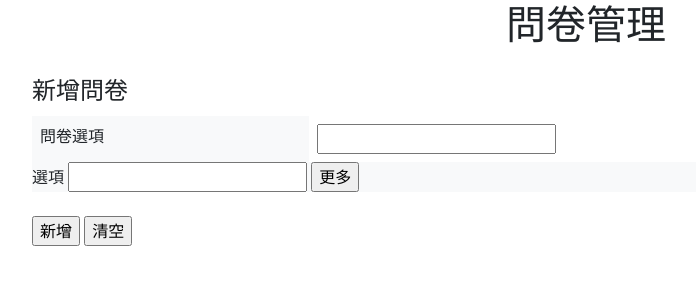
After one commit to Ethan2023go/PHP_-Class_Yi, a PHP site: page /Q2/admin.php in a window 1280 px wide. The commit adds this page. Shown: the top 300 px of the page, without its empty margins (54-750 px from the left). Run offline with PHP 8.4, Linux system fonts and the light colour scheme; some libraries are stand-ins or nearby versions.

Commit message:
完成Q1 上方顯示圖片置換 & Q2 新增問卷模板

```diff
--- a/Q1/edit_title.php
+++ b/Q1/edit_title.php
@@ -1,6 +1,6 @@
 <?php
 include_once "db.php";
-dd($_POST);
+// dd($_POST);
 foreach($_POST['id'] as $key => $id){
     if(isset($_POST['del']) && in_array($id,$_POST['del'])){
         $Title->del($id);
@@ -12,6 +12,6 @@ foreach($_POST['id'] as $key => $id){
     }
 }
 
-// header("location:index.php");
+header("location:index.php");
 
 ?>
--- a/Q1/index.php
+++ b/Q1/index.php
@@ -16,7 +16,11 @@
     </div>
 </div>
 <header class="container">
-<img src="" alt="">
+    <?php
+    $img=$Title->find(['sh'=>1]);
+    // dd($img);
+    ?>
+<img src="./img/<?=$img['img'];?>" alt="">
 </header>
 <main class="container">
 <h3 class="text-center">網站標題管理</h3>
--- /dev/null
+++ b/Q2/admin.php
@@ -0,0 +1,45 @@
+<!DOCTYPE html>
+<html lang="en">
+<head>
+    <meta charset="UTF-8">
+    <meta name="viewport" content="width=device-width, initial-scale=1.0">
+    <title>問卷管理後台</title>
+    <link rel="stylesheet" href="../css/bootstrap.css">
+</head>
+<body>
+    <header class="container">
+        <h1 class="text-center">問卷管理</h1>
+    </header>
+    <main class="container p-3">
+     <fieldset>
+        <legend>新增問卷</legend>
+        <form action="add_que.php" method="post">
+            <!-- 主題 -->
+            <div class="d-flex">
+                <div class="col-3 bg-light p-2">問卷選項</div>
+                <div class="col-6 p-2">
+                    <input type="text" name="subject" id="">
+                </div>
+            </div>
+            <!-- 選項 -->
+                <div class="bg-light">
+                    <div>
+                        <label for="">選項</label>
+                        <input type="text" name="opt[]">
+                        <input type="button" value="更多">
+                    </div>
+                </div>
+            <div class="mt-4">
+                <input type="submit" value="新增">
+                <input type="reset" value="清空">
+            </div>
+        </form>
+     </fieldset>
+
+    </main>
+
+
+    <script src="../js/jquery-3.4.1.min.js"></script>
+    <script src="../js/bootstrap.js"></script>
+</body>
+</html>
```
Also changed, not shown: Q2/question.php (added, +39 -0 lines), Q2/index.php (deleted).
